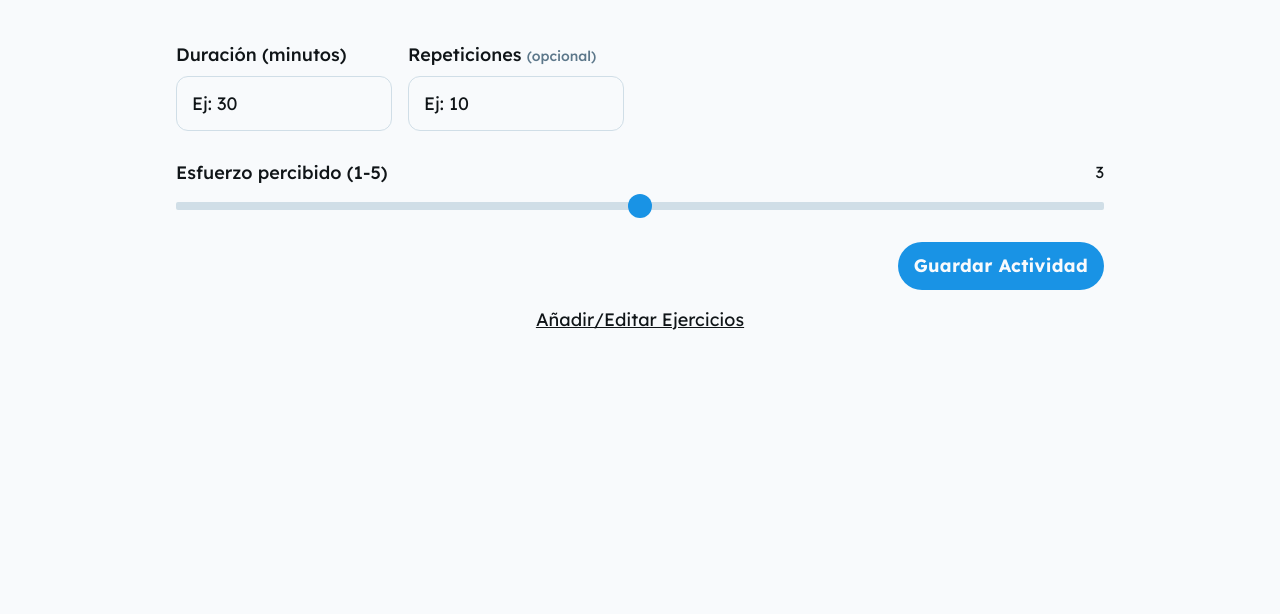
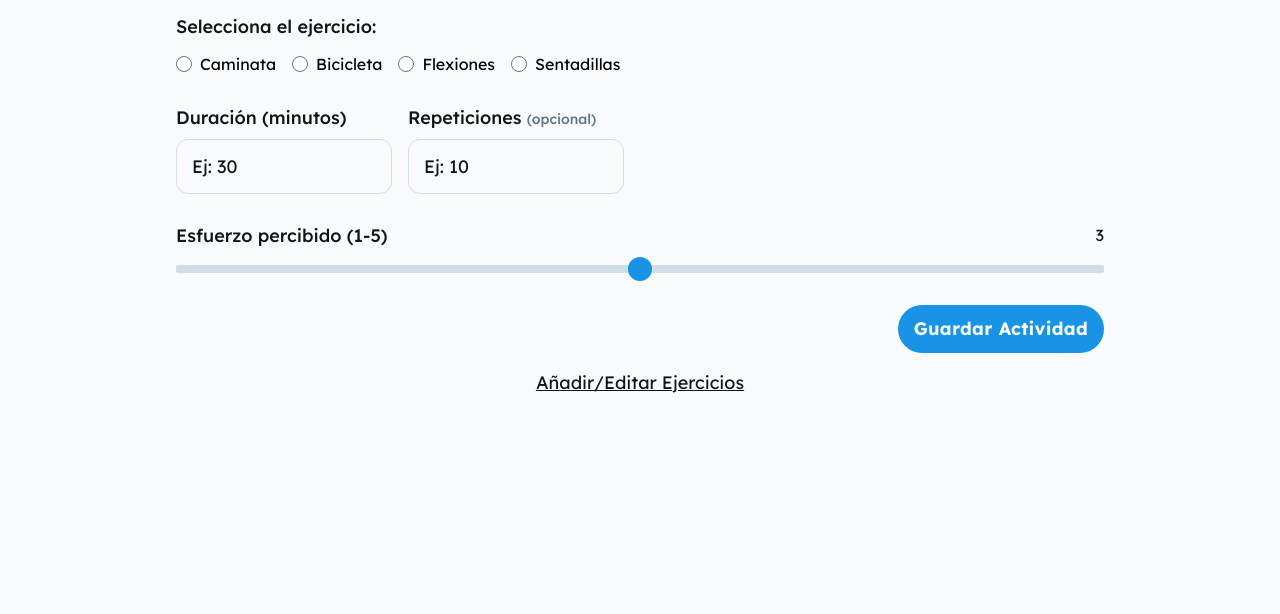
Before and after one commit to germangilg/activelife, a plain HTML site: page registro-actividad.html in a window 1280 px wide. Shown: the part 186-800 px from the top of the page. Drawn offline with nearby package versions, Linux system fonts and the light colour scheme.

Commit message:
Add files via upload

```diff
--- a/registro-actividad.html
+++ b/registro-actividad.html
@@ -48,12 +48,34 @@
           <h2 class="text-[#101518] tracking-tight text-3xl font-bold leading-tight px-4 text-left pb-3 pt-5">¿Qué actividad física has realizado hoy, José?</h2>
           <form id="formRegistroActividad">
             <div class="flex flex-col gap-3 p-4">
-              <!-- ... Opciones ... -->
+              <!-- Selección de ejercicio -->
+              <div class="flex flex-col gap-3">
+                <label class="text-[#101518] text-lg font-medium leading-normal">Selecciona el ejercicio:</label>
+                <div class="flex flex-wrap gap-4">
+                  <label class="flex items-center gap-2">
+                    <input type="radio" name="selectedActivity" value="Caminata" required class="form-radio text-[#1993e5]" />
+                    Caminata
+                  </label>
+                  <label class="flex items-center gap-2">
+                    <input type="radio" name="selectedActivity" value="Bicicleta" class="form-radio text-[#1993e5]" />
+                    Bicicleta
+                  </label>
+                  <label class="flex items-center gap-2">
+                    <input type="radio" name="selectedActivity" value="Flexiones" class="form-radio text-[#1993e5]" />
+                    Flexiones
+                  </label>
+                  <label class="flex items-center gap-2">
+                    <input type="radio" name="selectedActivity" value="Sentadillas" class="form-radio text-[#1993e5]" />
+                    Sentadillas
+                  </label>
+                </div>
+              </div>
             </div>
+            <!-- Minutos y repeticiones -->
             <div class="flex max-w-[480px] flex-wrap items-end gap-4 px-4 py-3">
               <label class="flex flex-col min-w-40 flex-1">
                 <p class="text-[#101518] text-lg font-medium leading-normal pb-2">Duración (minutos)</p>
-                <input id="duracion" type="number" min="1" placeholder="Ej: 30" class="form-input flex w-full min-w-0 flex-1 resize-none overflow-hidden rounded-xl text-[#101518] focus:outline-0 focus:ring-2 focus:ring-[#1993e5] border border-[#d0dee7] bg-slate-50 focus:border-[#1993e5] h-14 placeholder:text-[#101518] p-[15px] text-lg font-normal leading-normal" value="" aria-label="Duración de la actividad en minutos" />
+                <input id="duracion" type="number" min="1" placeholder="Ej: 30" class="form-input flex w-full min-w-0 flex-1 resize-none overflow-hidden rounded-xl text-[#101518] focus:outline-0 focus:ring-2 focus:ring-[#1993e5] border border-[#d0dee7] bg-slate-50 focus:border-[#1993e5] h-14 placeholder:text-[#101518] p-[15px] text-lg font-normal leading-normal" value="" aria-label="Duración de la actividad en minutos" required />
               </label>
               <label class="flex flex-col min-w-40 flex-1">
                 <p class="text-[#101518] text-lg font-medium leading-normal pb-2">Repeticiones <span class="text-sm text-[#5c778a]">(opcional)</span></p>
```
